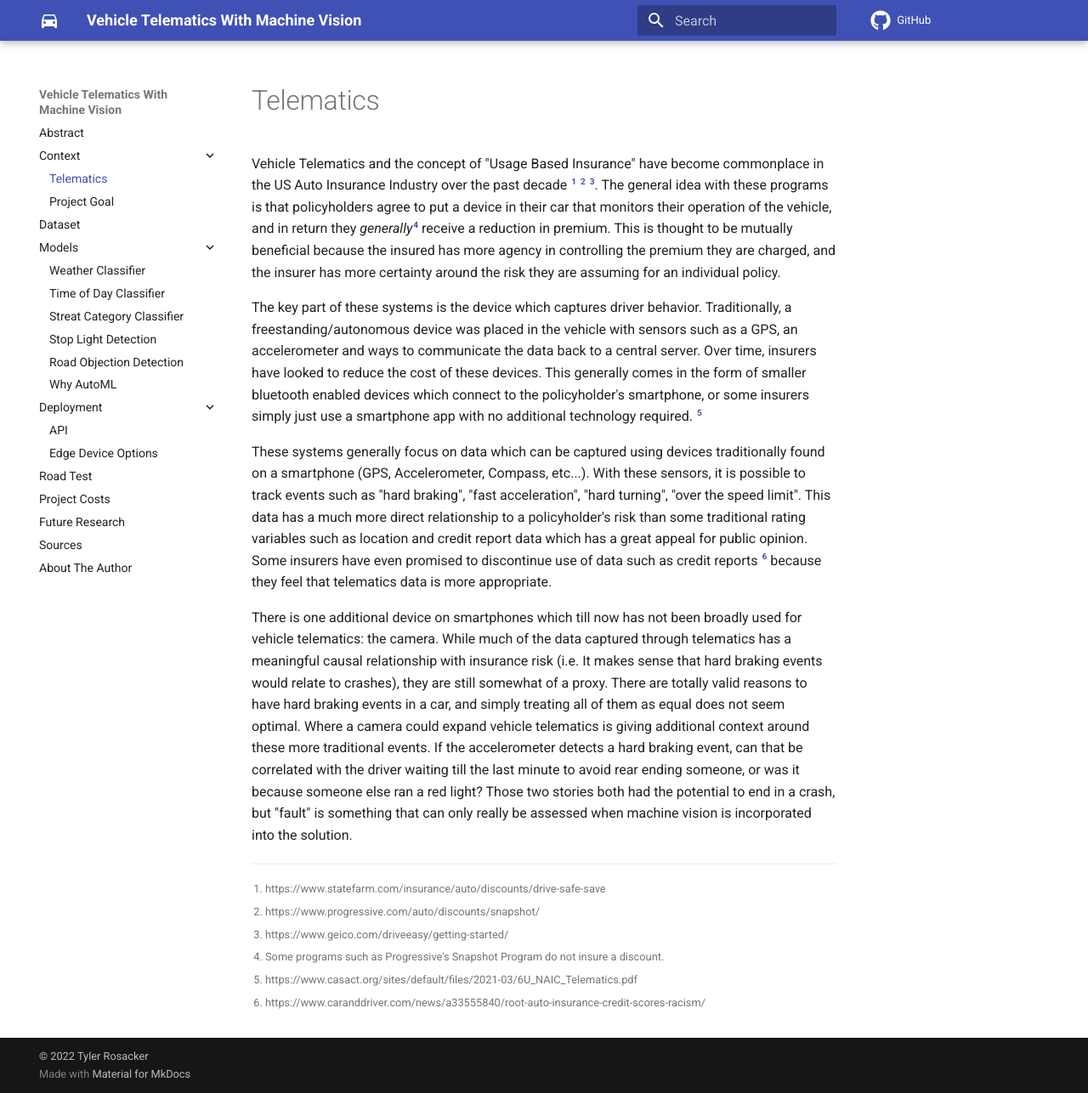
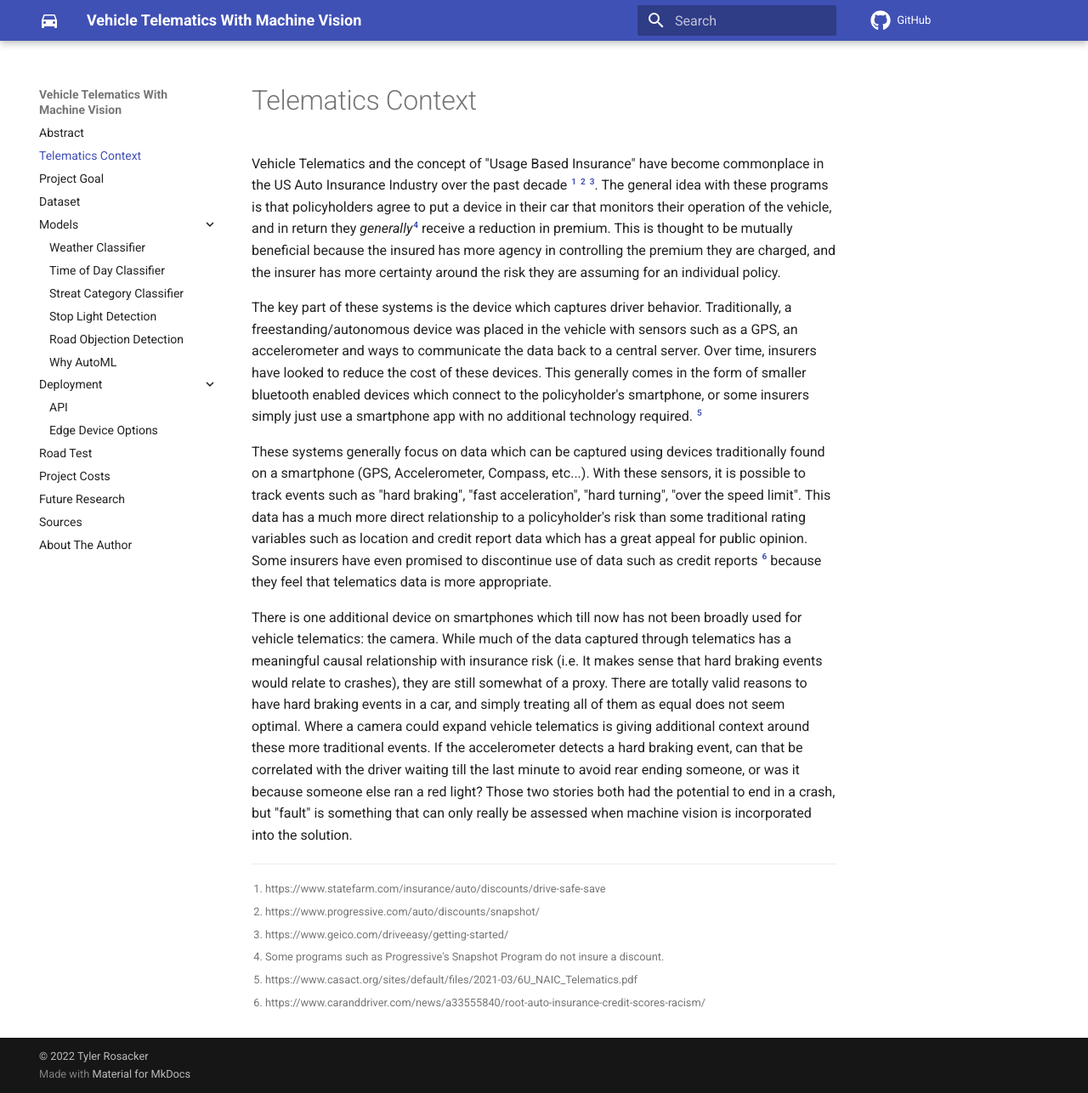
Before and after one commit to rosacker/Telematics-Machine-Vision-Writeup, an MkDocs documentation site: the page built from Docs/Telematics-Context.md, in a window 1280 px wide and 1286 px high. Shown: the whole window at 85% size. Built offline with MkDocs 1.6.1 and Material for MkDocs 9.7.7, drawn with Linux system fonts in a browser that asks for light colours; comment, search, counter and statistics services are not loaded; some of the changed lines change nothing that is shown.

Commit message:
Removing the "Context" subsection

```diff
--- a/Docs/Context/Telematics.md
+++ b/Docs/Telematics-Context.md
@@ -1,4 +1,4 @@
-# Telematics
+# Telematics Context
 
 Vehicle Telematics and the concept of "Usage Based Insurance" have become commonplace in the US Auto Insurance Industry over the past decade [^1] [^2] [^3]. The general idea with these programs is that policyholders agree to put a device in their car that monitors their operation of the vehicle, and in return they *generally*[^4] receive a reduction in premium. This is thought to be mutually beneficial because the insured has more agency in controlling the premium they are charged, and the insurer has more certainty around the risk they are assuming for an individual policy.
 
--- a/mkdocs.yml
+++ b/mkdocs.yml
@@ -15,9 +15,8 @@ edit_uri: "https://github.com/rosacker/Telematics-Machine-Vision-Writeup/edit/ma
 # Page Order
 nav:
     - 'index.md'
-    - Context:
-      - 'Context/Telematics.md'
-      - 'Context/Project-Goal.md'
+    - 'Telematics-Context.md'
+    - 'Project-Goal.md'
     - 'Dataset.md'
     - Models:
       - 'Models/index.md'
```
Also changed, not shown: Docs/Project-Goal.md (renamed from Docs/Context/Project-Goal.md).
